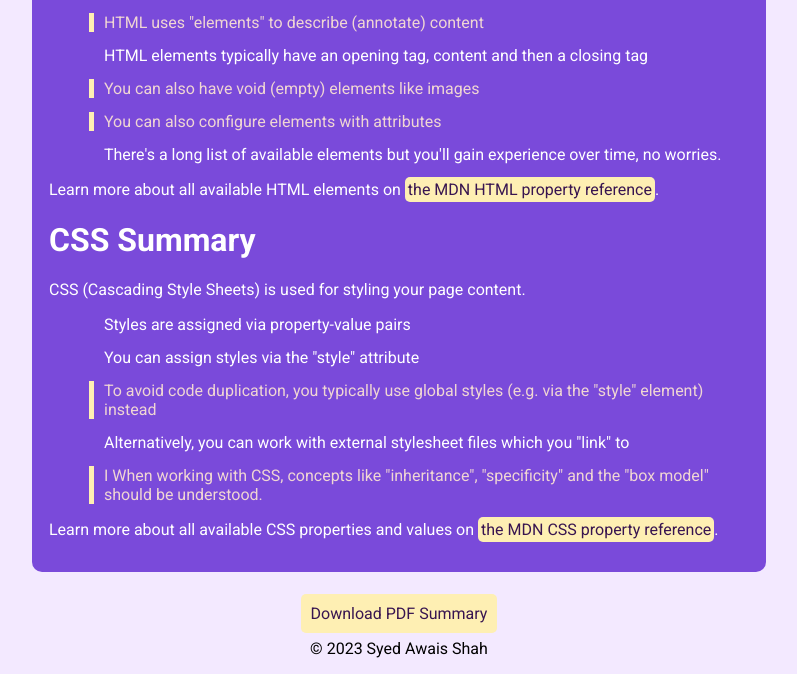
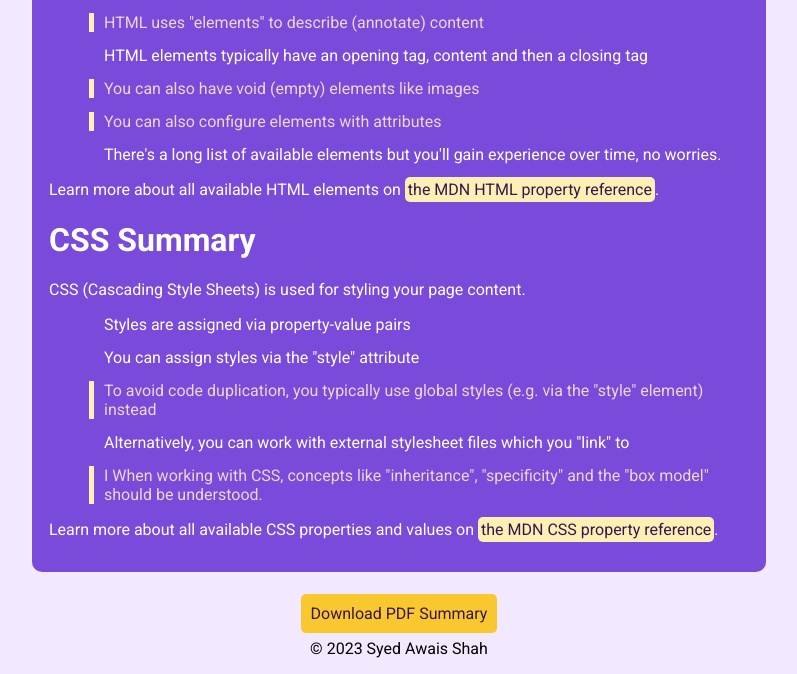
Before and after one commit to SYEDawais77/htmlcss, a plain HTML site: page index.html in a window 1280 px wide. Shown: the part 576-1250 px from the top of the page, without its empty margins (241-1038 px from the left). Drawn offline with Linux system fonts and the light colour scheme.

Commit message:
2nd commit

```diff
--- a/index.css
+++ b/index.css
@@ -58,7 +58,7 @@ a {
 }
 
 .pdf-summary {
-    background-color: #feefb3;
+    background-color:#f9c82e;
     border-radius: 5px;
     padding: 10px;
 }
```
